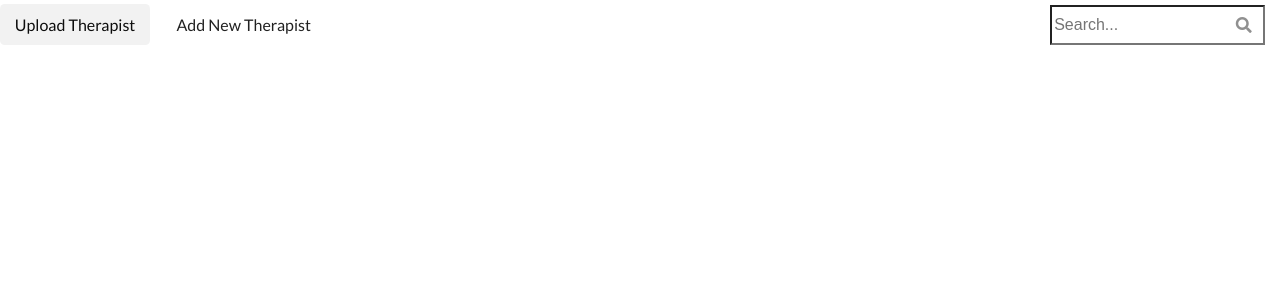
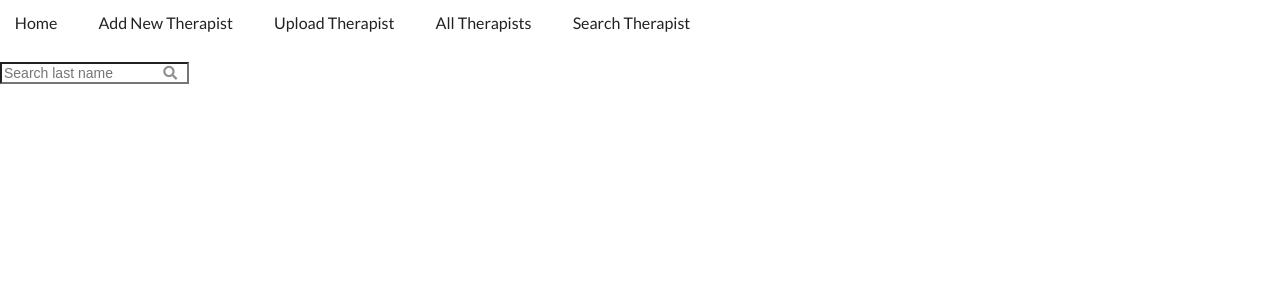
Before and after one commit to dawnribeiro/therapist-input, a React (Create React App) app: page /search in a window 1280 px wide. Shown: the top 300 px of the page. Built offline with nearby package versions, Linux system fonts and the light colour scheme.

Commit message:
working on search

```diff
--- a/src/App.js
+++ b/src/App.js
@@ -3,6 +3,9 @@ import NewTherapist from './components/newTherapist'
 import Import from './components/Import'
 import UpdateTherapist from './components/UpdateTherapist'
 import NavMenu from './components/NavMenu'
+import Home from './components/Home'
+import AllTherapists from './components/AllTherapists'
+import Search from './components/Search'
 import { BrowserRouter as Router, Switch, Route, Link } from 'react-router-dom'
 
 class App extends Component {
@@ -12,15 +15,17 @@ class App extends Component {
         <Router>
           <NavMenu />
           <Switch>
-            <Route exact path="/" component={NavMenu} />
+            <Route exact path="/" component={Home} />
             <Route exact path="/newTherapist" component={NewTherapist} />
 
             <Route exact path="/import" component={Import} />
+            <Route exact path="/all" component={AllTherapists} />
             <Route
               exact
               path="/updateTherapist/:id"
               component={UpdateTherapist}
             />
+            <Route exact path="/search" component={Search} />
           </Switch>
         </Router>
       </section>
--- /dev/null
+++ b/src/components/AllTherapists.jsx
@@ -0,0 +1,49 @@
+import React, { useState, useEffect } from 'react'
+import axios from 'axios'
+import { BrowserRouter as Router, Switch, Route, Link } from 'react-router-dom'
+
+export default function AllTherapists() {
+  const [allTherapists, setAllTherapists] = useState([])
+  const [therapist, setTherapist] = useState([])
+
+  useEffect(() => {
+    axios
+      .get('https://neurosomatic-therapist-api.herokuapp.com/api/Therapist')
+      .then(resp => {
+        setAllTherapists(resp.data)
+        console.log(resp.data)
+      })
+  }, [])
+
+  const deleteTherapist = therapist => {
+    let deletedTherapist = therapist.id
+    axios
+      .delete(
+        `https://neurosomatic-therapist-api.herokuapp.com/api/Therapist/${deletedTherapist}`
+      )
+      .then(resp => {
+        setTherapist(oldTherapists =>
+          oldTherapists.filter(f => f.id !== therapist.id)
+        )
+        window.location.reload()
+      })
+  }
+
+  return (
+    <section>
+      <ul>
+        {allTherapists.map(therapist => {
+          return (
+            <li>
+              <p>{therapist.lastName}</p>
+              <button onClick={() => deleteTherapist(therapist)}>Delete</button>
+              {/* <button>
+                <Link to={'/updateTherapist/' + therapist.id}>Update</Link>
+              </button> */}
+            </li>
+          )
+        })}
+      </ul>
+    </section>
+  )
+}
--- /dev/null
+++ b/src/components/Home.jsx
@@ -0,0 +1,13 @@
+import React, { Component } from 'react'
+
+export class Home extends Component {
+  render() {
+    return (
+      <div>
+        <h1>Therapist Database</h1>
+      </div>
+    )
+  }
+}
+
+export default Home
--- a/src/components/NavMenu.jsx
+++ b/src/components/NavMenu.jsx
@@ -5,11 +5,20 @@ import { BrowserRouter as Router, Switch, Route, Link } from 'react-router-dom'
 export default function NavMenu() {
   return (
     <div className="ui secondary  menu">
-      <Link to="/import" className="item active">
+      <Link to="/" className="item">
+        Home
+      </Link>
+      <Link to="/newTherapist" className="item">
+        Add New Therapist
+      </Link>
+      <Link to="/import" className="item">
         Upload Therapist
       </Link>
-      <Link to="/" className="item">
-        Add New Therapist
+      <Link to="/all" className="item">
+        All Therapists
+      </Link>
+      <Link to="/search" className="item">
+        Search Therapist
       </Link>
       {/* <Link to="/updateTherapist/:id" className="item">
         Update Therapist
@@ -17,18 +26,18 @@ export default function NavMenu() {
       {/* <a href= ""className="item active">New</a>
       <a href= "" className="item">Messages</a>
       <a href= ""className="item">Friends</a> */}
-      <div className="right menu">
+      {/* <div className="right menu">
         <div className="item">
           <div className="ui icon input">
             <form>
               <label>
-                <input type="text" name="name" placeholder="Search..." />
+                <input type="text" name="name" placeholder="Search..." onSubmit={search} />
               </label>
             </form>
             <i className="search link icon"></i>
           </div>
         </div>
-      </div>
+      </div> */}
     </div>
   )
 }
--- /dev/null
+++ b/src/components/Search.jsx
@@ -0,0 +1,48 @@
+import React, { useState, useEffect } from 'react'
+import Axios from 'axios'
+
+export default function Search() {
+  const [therapist, setTherapist] = useState({})
+  const [therapistLastName, setTherapistLastName] = useState([])
+
+  const updateValue = e => {
+    const name = e.target.name
+    const value = e.target.value
+    setTherapist(data => {
+      data[name] = value
+      return data
+    })
+  }
+
+  const searchTherapist = therapist => {
+    let searching = therapist.lastName
+    Axios.get(
+      `https://neurosomatic-therapist-api.herokuapp.com/api/Therapist/lastName/${searching}`
+    ).then(resp => {
+      setTherapistLastName(resp.data)
+      console.log(therapistLastName)
+    })
+  }
+
+  return (
+    <section>
+      <div className="right menu">
+        <div className="item">
+          <div className="ui icon input">
+            <form onSubmit={searchTherapist}>
+              <label>
+                <input
+                  type="text"
+                  name="name"
+                  placeholder="Search last name"
+                  onChange={e => updateValue(e)}
+                />
+              </label>
+            </form>
+            <i className="search link icon"></i>
+          </div>
+        </div>
+      </div>
+    </section>
+  )
+}
--- a/src/components/newTherapist.jsx
+++ b/src/components/newTherapist.jsx
@@ -321,10 +321,10 @@ export default function NewTherapist() {
           <button>Submit</button>
         </form>
       </div>
-      <div>
+      {/* <div>
         <Link to="/Import">Or upload file</Link>
-      </div>
-      <div>
+      </div> */}
+      {/* <div>
         <ul>
           {allTherapists.map(therapist => {
             return (
@@ -340,7 +340,7 @@ export default function NewTherapist() {
             )
           })}
         </ul>
-      </div>
+      </div> */}
     </section>
   )
 }
```
